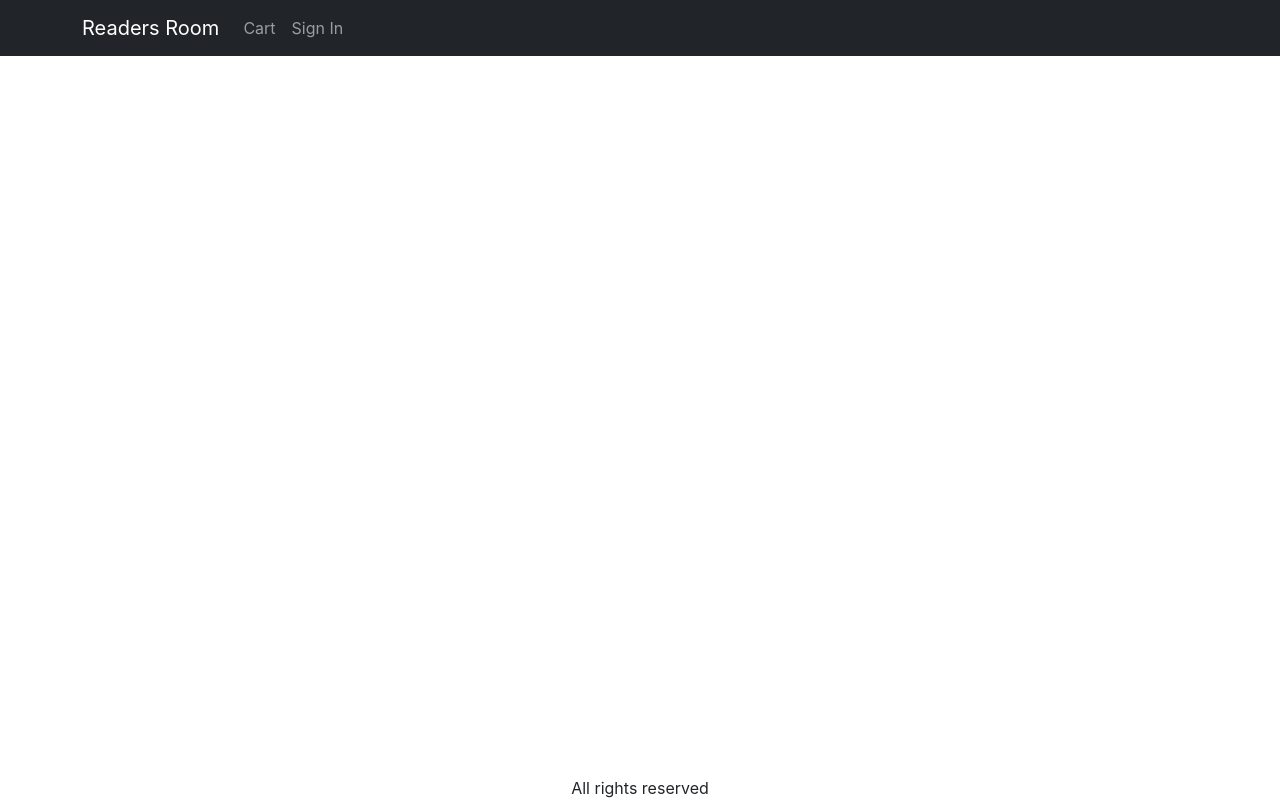
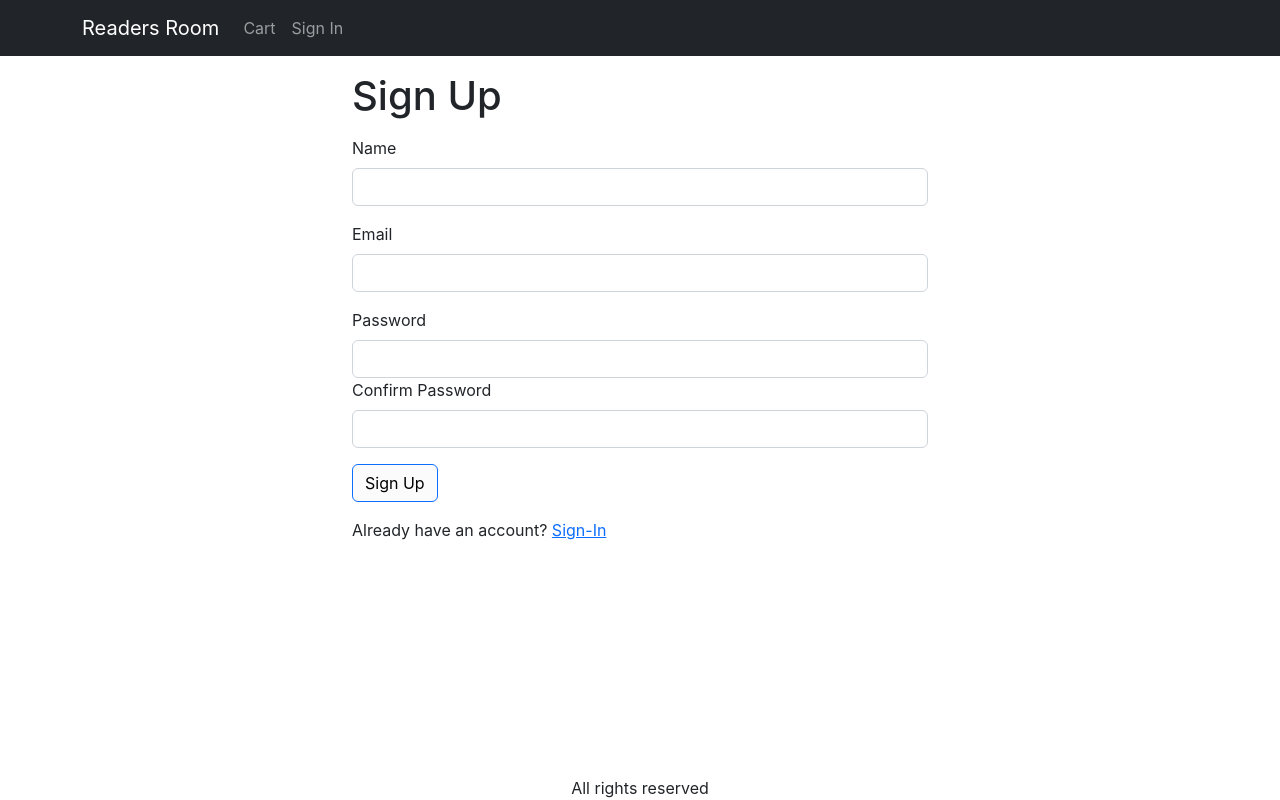
Before and after one commit to William-Okae/ebooks, a React (Create React App) app in the folder frontend/: page /signup in a window 1280 px wide. Built offline with nearby package versions, Linux system fonts and the light colour scheme.

Commit message:
Create-Sign-Up-Screen

```diff
--- a/frontend/src/App.js
+++ b/frontend/src/App.js
@@ -15,6 +15,7 @@ import CartScreen from "./screens/CartScreen";
 import SigninScreen from "./screens/SigninScreen";
 import { ToastContainer } from "react-toastify";
 import ShippingAddressScreen from "./screens/ShippingAddressScreen";
+import SignupScreen from "./screens/SignupScreen";
 
 function App() {
   const { state, dispatch: ctxDispatch } = useContext(Store);
@@ -76,6 +77,7 @@ function App() {
               <Route path="/product/:slug" element={<ProductScreen />} />
               <Route path="/cart" element={<CartScreen />} />
               <Route path="/signin" element={<SigninScreen />} />
+              <Route path="/signup" element={<SignupScreen />} />
               <Route
                 path="/shipping"
                 element={<ShippingAddressScreen />}
--- /dev/null
+++ b/frontend/src/screens/SignupScreen.js
@@ -0,0 +1,97 @@
+import Axios from 'axios';
+import { Link, useLocation, useNavigate } from 'react-router-dom';
+import Container from 'react-bootstrap/Container';
+import Form from 'react-bootstrap/Form';
+import Button from 'react-bootstrap/Button';
+import { Helmet } from 'react-helmet-async';
+import { useContext, useEffect, useState } from 'react';
+import { Store } from '../Store';
+import { toast } from 'react-toastify';
+import { getError } from '../utils';
+
+export default function SignupScreen() {
+  const navigate = useNavigate();
+  const { search } = useLocation();
+  const redirectInUrl = new URLSearchParams(search).get('redirect');
+  const redirect = redirectInUrl ? redirectInUrl : '/';
+
+  const [name, setName] = useState('');
+  const [email, setEmail] = useState('');
+  const [password, setPassword] = useState('');
+  const [confirmPassword, setConfirmPassword] = useState('');
+
+  const { state, dispatch: ctxDispatch } = useContext(Store);
+  const { userInfo } = state;
+  const submitHandler = async (e) => {
+    e.preventDefault();
+    if (password !== confirmPassword) {
+      toast.error('Passwords do not match');
+      return;
+    }
+    try {
+      const { data } = await Axios.post('/api/users/signup', {
+        name,
+        email,
+        password,
+      });
+      ctxDispatch({ type: 'USER_SIGNIN', payload: data });
+      localStorage.setItem('userInfo', JSON.stringify(data));
+      navigate(redirect || '/');
+    } catch (err) {
+      toast.error(getError(err));
+    }
+  };
+
+  useEffect(() => {
+    if (userInfo) {
+      navigate(redirect);
+    }
+  }, [navigate, redirect, userInfo]);
+
+  return (
+    <Container className="small-container">
+      <Helmet>
+        <title>Sign Up</title>
+      </Helmet>
+      <h1 className="my-3">Sign Up</h1>
+      <Form onSubmit={submitHandler}>
+        <Form.Group className="mb-3" controlId="name">
+          <Form.Label>Name</Form.Label>
+          <Form.Control onChange={(e) => setName(e.target.value)} required />
+        </Form.Group>
+
+        <Form.Group className="mb-3" controlId="email">
+          <Form.Label>Email</Form.Label>
+          <Form.Control
+            type="email"
+            required
+            onChange={(e) => setEmail(e.target.value)}
+          />
+        </Form.Group>
+        <Form.Group className="mb-3" controlId="password">
+          <Form.Label>Password</Form.Label>
+          <Form.Control
+            type="password"
+            required
+            onChange={(e) => setPassword(e.target.value)}
+          />
+          <Form.Group className="mb-3" controlId="confirmPassword">
+            <Form.Label>Confirm Password</Form.Label>
+            <Form.Control
+              type="password"
+              onChange={(e) => setConfirmPassword(e.target.value)}
+              required
+            />
+          </Form.Group>
+        </Form.Group>
+        <div className="mb-3">
+          <Button type="submit">Sign Up</Button>
+        </div>
+        <div className="mb-3">
+          Already have an account?{' '}
+          <Link to={`/signin?redirect=${redirect}`}>Sign-In</Link>
+        </div>
+      </Form>
+    </Container>
+  );
+}
```
Also changed, not shown: 2 other files (tests, documents, lock files or other folders).
